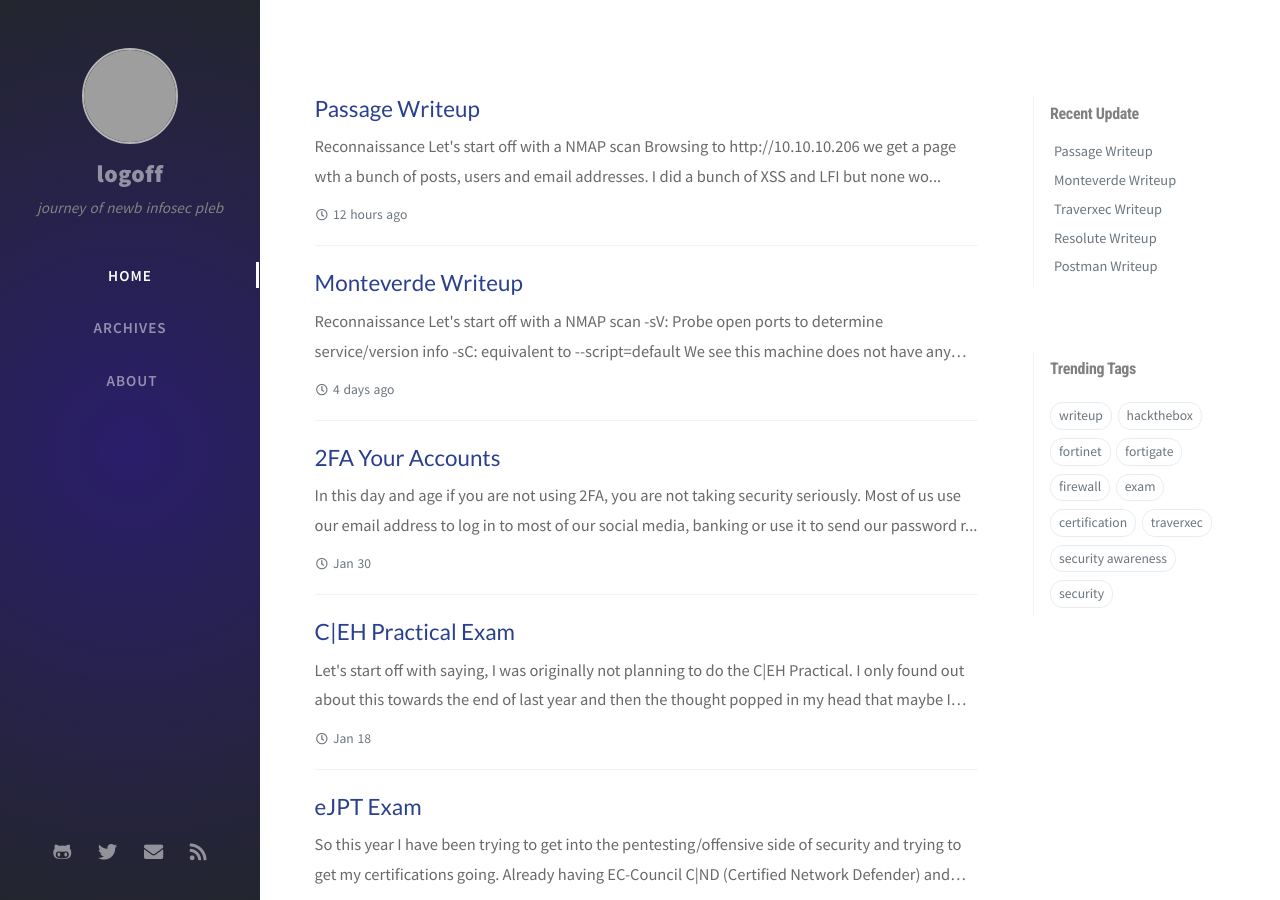
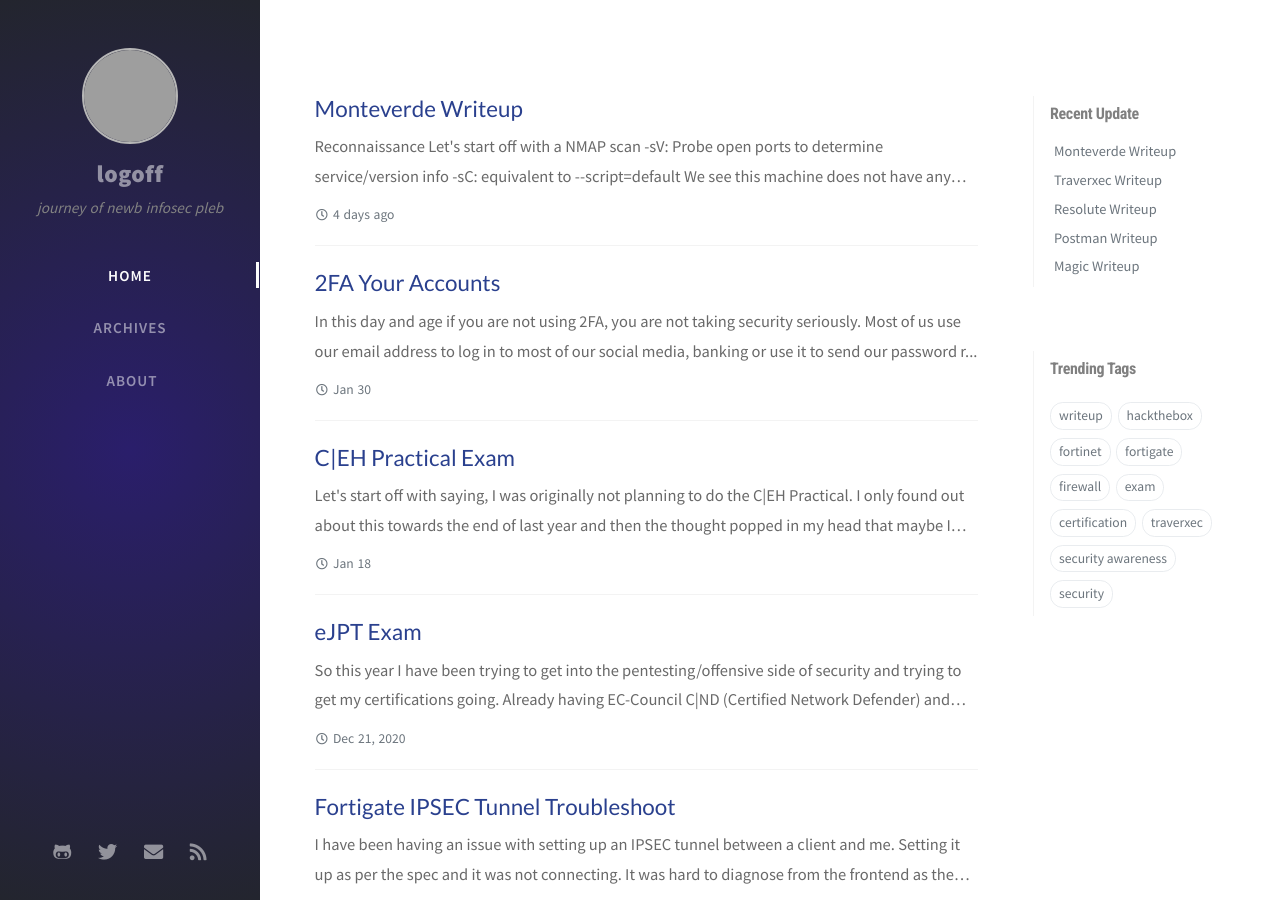
Before and after one commit to geoffchisnall/geoffchisnall.github.io, a Jekyll site: the page built from index.html, in a window 1280 px wide and 900 px high. Built offline with Jekyll 4.4.1, drawn with Linux system fonts in a browser that asks for light colours; nearby versions of some CDN libraries; the list of posts is cut into pages by our own code; comment, search, counter and statistics services are not loaded; some of the changed text lies outside the part shown; grey boxes are pictures that could not be loaded.

```diff
--- a/_data/updates.yml
+++ b/_data/updates.yml
@@ -1,6 +1,3 @@
--
-  filename: 'Passage-Writeup'
-  lastmod: '2021-03-07 21:44:23 +0200'
 -
   filename: 'Monteverde-Writeup'
   lastmod: '2021-03-03 15:19:01 +0200'
--- a/_posts/2021-03-07-Passage-Writeup.md
+++ /dev/null
@@ -1,216 +0,0 @@
----
-title: Passage Writeup
-author: mooncakeza
-date: 2021-03-07 9:40am
-categories: [hackthebox]
-tags: [hackthebox, writeup, passage]
-math: true
-image: /assets/img/htb/Passage/passage_card.png
----
-
-<h1> Reconnaissance </h1>
-
-<p>
-Let's start off with a NMAP scan
-</p>
-
-<img src="/assets/img/htb/Passage/01_nmap.png" style="border:2px solid black">
-
-<p>
-Browsing to <i>http://10.10.10.206</i> we get a page wth a bunch of posts, users and email addresses.
-</p>
-
-<img src="/assets/img/htb/Passage/02_frontpage.png" style="border:2px solid black">
-
-<p>
-I did a bunch of XSS and LFI but none worked. We cannot use any Gobuster / wfuzz enumeration as fail2ban will block is after a few seconds so we have to do this manually.
-<br>
-I checked the RSS feed and we get a new folder /CuteNews
-</p>
-
-<img src="/assets/img/htb/Passage/03_rss_feed.png" style="border:2px solid black">
-
-<p>
-I then go to the CuteNews page.
-</p>
-
-<img src="/assets/img/htb/Passage/04_cutenews_page.png" style="border:2px solid black">
-
-<p>
-Let's register a user and then login.
-</p>
-
-<img src="/assets/img/htb/Passage/05_register.png" style="border:2px solid black">
-<br>
-<br>
-<img src="/assets/img/htb/Passage/06_login.png" style="border:2px solid black">
-
-<p>
-Browsing around didn't give me anything much to play with so then I checked the version of CuteNews and see if there is maybe an exploit in the current software version with <b><i>searchsploit</i></b>
-</p>
-
-<img src="/assets/img/htb/Passage/07_cutenews_version.png" style="border:2px solid black">
-<br>
-<img src="/assets/img/htb/Passage/08_cutenews_exploit.png" style="border:2px solid black">
-
-<h1> Exploitation and gaining access </h1>
-
-<p>
-We find 4 exploits we can use.
-<br>
-I opted for the metasploit one because I was lazy. OffSec will not be pleased ;)
-<br>
-We need the .rb file as Metsploit doesn't have the module in its database.
-<br>
-So we are going to download the file via searchsploit, copy it to metasploit to use and then load the module into metasploit.
-</p>
-
-<img src="/assets/img/htb/Passage/09_cutenews_searchsploit.png" style="border:2px solid black">
-<br>
-<img src="/assets/img/htb/Passage/10_cutenews_metasploit.png" style="border:2px solid black">
-<br>
-<img src="/assets/img/htb/Passage/11_use_cutenews.png" style="border:2px solid black">
-
-<p>
-We then have to configure the options.
-<br>
-Set the rhosts, lhost (your tun0 ip address) and also set the username and password to what we registered as above.
-</p>
-
-<img src="/assets/img/htb/Passage/12_cutenews_options.png" style="border:2px solid black">
-
-<p>
-Then we run the exploit and we should see a meterpreter shell!
-</p>
-
-<img src="/assets/img/htb/Passage/13_passage_meterpreter.png" style="border:2px solid black">
-
-<p>
-We run sysinfo to make sure we are on the machine and we also check to see what user we are.
-</p>
-
-<img src="/assets/img/htb/Passage/14_passage_sysinfo.png" style="border:2px solid black">
-
-<p>
-We need to get a proper shell.
-<br>
-After enumerating for quite a while I managed to find the following interesting file.
-</p>
-
-<img src="/assets/img/htb/Passage/15_passage_find_stuff.png" style="border:2px solid black">
-<br>
-<img src="/assets/img/htb/Passage/16_passage_line_file.png" style="border:2px solid black">
-
-<p>
-We need to get the hashes and then base64 decode them but first we need to prepare a nice faster way instead of manually doing it.
-<br>
-<b><i>cat lines | grep YT | sed 's/^/echo \"/' | sed 's/$/" | base64 -d/g' > lines.hashed</i></b>
-</p>
-
-<img src="/assets/img/htb/Passage/17_hash_base64decode.png" style="border:2px solid black">
-
-<p>
-Then we manually have to take the following hashes and add it to a file.
-</p>
-
-<img src="/assets/img/htb/Passage/18_hashes.png" style="border:2px solid black">
-
-<p>
-We run one of the hashes through hash-identifier to see what hash it is.
-</p>
-
-<img src="/assets/img/htb/Passage/19_hashes_identify.png" style="border:2px solid black">
-
-<p>
-Looks to be a SHA-256 hash.
-<br>
-Now we run hashcat.
-</p>
-
-<img src="/assets/img/htb/Passage/20_hashcat_start.png" style="border:2px solid black">
-<br>
-<img src="/assets/img/htb/Passage/21_hashcat_end.png" style="border:2px solid black">
-
-<p>
-We now have a password for the hash <i>e26f3e86d1f8108120723ebe690e5d3d61628f4130076ec6cb43f16f497273cd</i> and looking at the file from previously we can see that this hash belongs to <i>paul@passage.htb</i>
-</p>
-
-<p>
-We try to ssh with the user <i>paul</i> and the password but we get a login failure probably because we will need a ssh key for the user.
-</p>
-
-<img src="/assets/img/htb/Passage/22_paul_ssh.png" style="border:2px solid black">
-
-<p>
-We just use the normal su method, login and then grab the user flag :)
-</p>
-
-<img src="/assets/img/htb/Passage/23_paul_su.png" style="border:2px solid black">
-<br>
-<img src="/assets/img/htb/Passage/24_userflag.png" style="border:2px solid black">
-
-<p>
-Let's go grab that ssh key!
-<br>
-Copy Paul's id_rsa key.
-<br>
-I renamed it to paul.ssh and then used that to ssh.
-</p>
-
-<img src="/assets/img/htb/Passage/25_ssh_paul_key.png" style="border:2px solid black">
-<br>
-<img src="/assets/img/htb/Passage/26_ssh_paul.png" style="border:2px solid black">
-
-<p>
-I had a look in the .ssh directory and I found the following which we can use.
-</p>
-
-<img src="/assets/img/htb/Passage/27_ssh_auth_keys.png" style="border:2px solid black">
-
-<p>
-We can just ssh to the nadav user as it seems Paul and Nadav are using the same ssh keys.
-</p>
-
-<img src="/assets/img/htb/Passage/28_ssh_nadav.png" style="border:2px solid black">
-
-<h1> Privilege Escalation to root </h1>
-
-<p>
-After enumerating for quite a bit, looking at the running processes we find the following.
-</p>
-
-<img src="/assets/img/htb/Passage/29_process_usb_creator.png" style="border:2px solid black">
-
-<p>
-Let's go Google and see what we can do with this process.
-</p>
-
-<img src="/assets/img/htb/Passage/30_usb_creator_google.png" style="border:2px solid black">
-<br>
-Looks like we might have the right exploit!
-<br>
-The username on the box and the author of the article is strangly the same!
-<br>
-<img src="/assets/img/htb/Passage/31_usb_creator_markus_nadav.png" style="border:2px solid black">
-
-<p>
-Let's get an idea what this exploit does.
-</p>
-
-<img src="/assets/img/htb/Passage/32_usb_creator_exploit_describe.png" style="border:2px solid black">
-
-<p>
-Time to run the exploit commands and get the ssh key from root as we are able to copy ANY file on the system to a specified file for us to access.
-</p>
-
-<img src="/assets/img/htb/Passage/33_usb_creator_exploit.png" style="border:2px solid black">
-
-<p>
-Copy the key and use the key to ssh into the server as root and grab the root flag!
-</p>
-
-<img src="/assets/img/htb/Passage/34_passage_root.png" style="border:2px solid black">
-
-<p>
-This was a pretty fun box I have to say. Thank you ChefByzen for a great box as usual!
-</p>
--- a/tags/passage.html
+++ /dev/null
@@ -1,5 +0,0 @@
----
-layout: tag
-title: passage
-tag: passage
----
```
